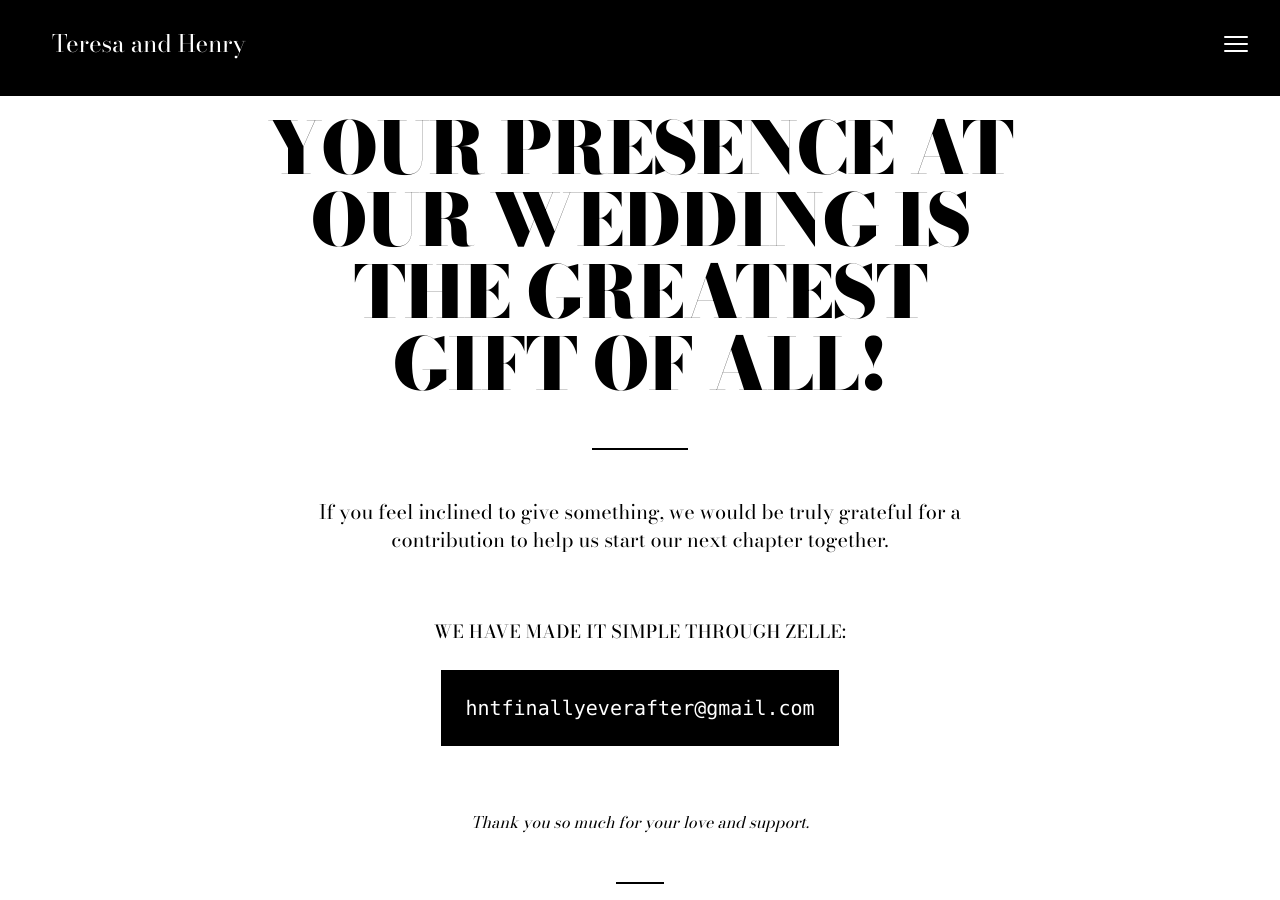
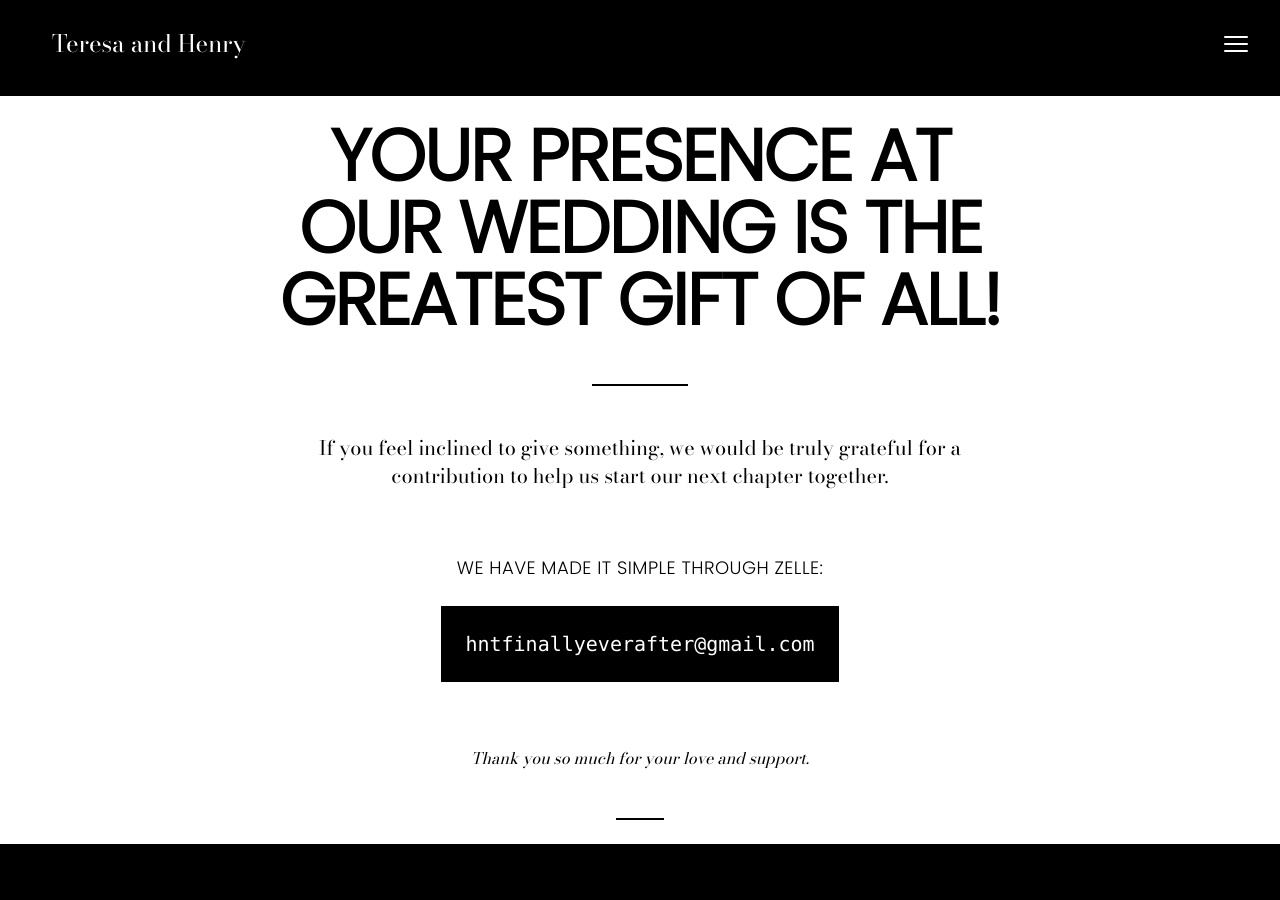
Before and after one commit to medinam6/th-wedding-app, a Next.js app: page /registry in a window 1280 px wide. After the commit the page ends 844 px from the top, so only its background shows below. Built offline with nearby package versions, Linux system fonts and the light colour scheme.

Commit message:
fix: small req like font and our story

```diff
--- a/src/components/RSVPForm.jsx
+++ b/src/components/RSVPForm.jsx
@@ -222,7 +222,7 @@ const RSVPForm = () => {
 
   const renderSearchResults = () => (
     <div className="dpx-16 pt-10 pb-8 ring-1 ring-gray-900/5 sm:mx-auto sm:max-w-4xl sm:rounded-lg sm:px-20">
-      <p className="font-pop text-white pb-3 max-w-prose mx-auto">
+      <p className="font-pop text-white pb-3 max-w-prose mx-auto pl-2">
         Select your info below or try searching again.
       </p>
       <hr style={{ borderTop: '1px solid gray' }}></hr>
@@ -263,7 +263,7 @@ const RSVPForm = () => {
             <div key={`${guest._id}-${index}`} className="pb-4 pt-4">
               <div className="flex justify-between items-center">
                 {/* Guest Name */}
-                <div className="pt-4">
+                <div className="pt-4 w-2/3">
                   <span className="font-pop text-white">
                     {guest.firstName} {guest.lastName}{' '}
                   </span>
@@ -312,7 +312,7 @@ const RSVPForm = () => {
                   >
                     Please indicate your choice of Entrée:<span className="text-red-500"> *</span>
                   </p>
-                  <div className="flex justify-center gap-16 mt-2">
+                  <div className="flex justify-evenly mt-2">
                     <label className="flex items-center space-x-2 text-white">
                       <input
                         type="radio"
@@ -406,7 +406,7 @@ const RSVPForm = () => {
       <h2 className="text-xl text-white font-pop font-heavy text-center pb-5">
         Your RSVP Has Been Submitted Successfully!
       </h2>
-      <div className="space-y-4 w-2/3 mx-auto">
+      <div className="space-y-4 w-4/5 mx-auto">
         {guestArray.map((guest, index) => (
           <div className="flex justify-between items-center pb-4" key={`${index}-${guest._id}`}>
             <div className="pt-4">
@@ -414,7 +414,7 @@ const RSVPForm = () => {
                 {guest.firstName} {guest.lastName}{' '}
               </span>
             </div>
-            <div className="pt-4 flex items-center gap-4">
+            <div className="pt-4 flex items-center">
               <div className="flex flex-col items-start">
                 {getRSVPStatuses(guest).map((status, index) => (
                   <div key={index} className="flex items-center gap-2">
--- a/src/pages/our-story.jsx
+++ b/src/pages/our-story.jsx
@@ -12,7 +12,7 @@ const OurStory = () => (
       <p class="font-bodo text-md mb-4 text-black pt-5">
         On a scorching August day in 2015, fate led us to a table at Public 702. She arrived early,
         waiting in the cool air, while I rushed in, slightly out of breath, apologizing for being
-        late when I wasn’t. She was tall, beautiful, and had the kindest smile. I was instantly
+        late. She was tall, beautiful, and had the kindest smile. I was instantly
         drawn to her. What I didn’t know then was that this woman—who made me nervous in the best
         way—would become my everything. From that first night, conversation flowed effortlessly,
         hours slipping away as if time itself had paused just for us. She was captivated by my
--- a/src/pages/registry.jsx
+++ b/src/pages/registry.jsx
@@ -1,8 +1,8 @@
 const Registry = () => (
-  <div className=" bg-white flex items-center justify-center p-4 mt-4">
+  <div className=" bg-white flex items-center justify-center p-6 mt-4">
     <div className="max-w-3xl mx-auto">
       <div className="text-center">
-        <h1 className="font-bodo text-4xl md:text-5xl lg:text-7xl font-black text-black mb-12 leading-tight tracking-tight uppercase">
+        <h1 className="font-pop text-4xl md:text-5xl lg:text-7xl font-black text-black mb-12 leading-tight tracking-tight uppercase">
           Your presence at our wedding is the greatest gift of all!
         </h1>
         <div className="w-24 h-0.5 bg-black mx-auto mb-12"></div>
@@ -11,7 +11,7 @@ const Registry = () => (
           help us start our next chapter together.
         </p>
         <div className="mb-16">
-          <p className="font-bodo text-lg text-black mb-6 font-medium uppercase tracking-wide">
+          <p className="font-pop text-lg text-black mb-6 font-medium uppercase tracking-wide">
             We have made it simple through Zelle:
           </p>
           <div className="bg-black text-white p-6 inline-block">
```
Also changed, not shown: 1 other file (tests, documents, lock files or other folders).
